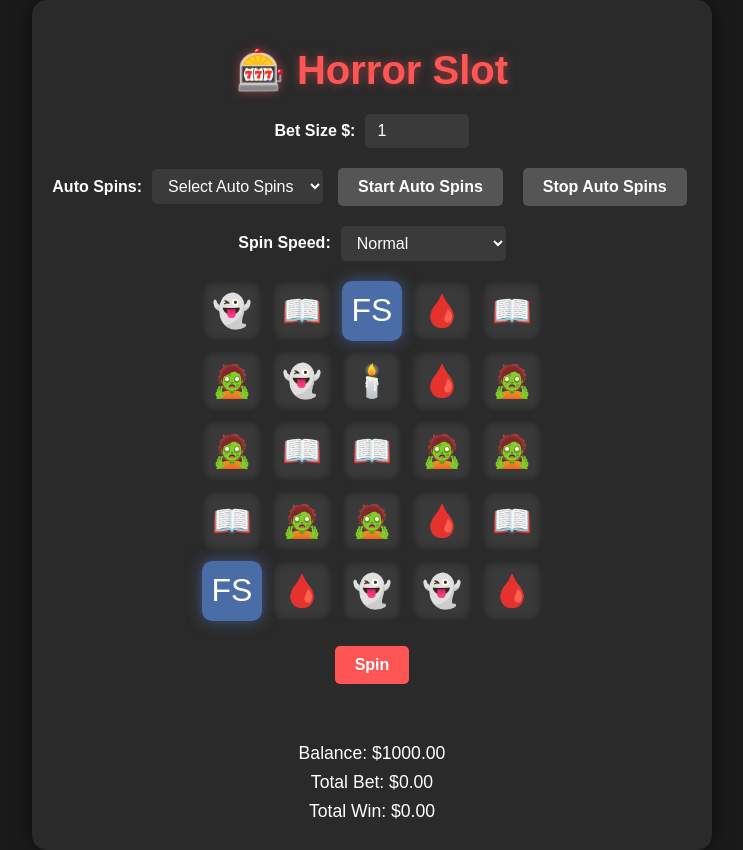
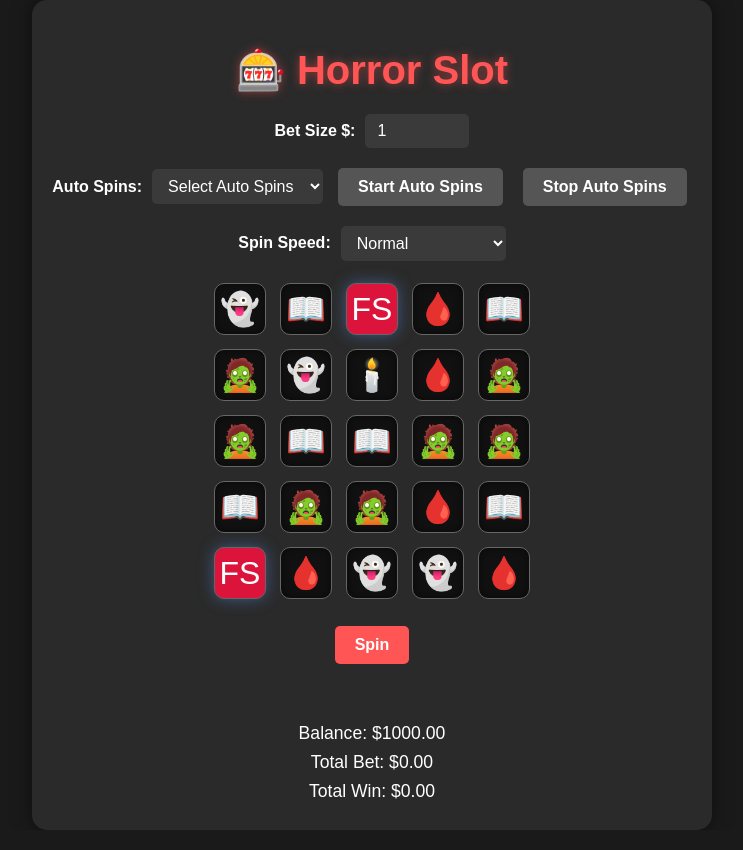
Before and after one commit to lxthvl/horror-slotx, a React (Create React App) app: page / in a window 1280 px wide. Shown: the whole page, without its empty margins (268-1011 px from the left). Built offline with nearby package versions, Linux system fonts and the light colour scheme.

Commit message:
Update App.css

```diff
--- a/src/App.css
+++ b/src/App.css
@@ -65,6 +65,36 @@ h1 {
 .cell.shatter {
   animation: shatter 1.5s ease-out;
 }
+
+.cell {
+  width: 50px;
+  height: 50px;
+  font-size: 2rem;
+  text-align: center;
+  line-height: 50px;
+  margin: 2px;
+  border: 1px solid #666;
+  background-color: #111;
+  transition: transform 0.3s ease, background-color 0.3s ease;
+}
+
+.cell.fs {
+  background-color: crimson;
+  color: #fff;
+}
+
+.cell.shatter {
+  animation: shatterAnim 0.5s ease;
+  background-color: #444;
+  transform: scale(1.2);
+}
+
+@keyframes shatterAnim {
+  0% { transform: scale(1); background-color: #222; }
+  50% { transform: scale(1.3); background-color: #ff6666; }
+  100% { transform: scale(1); background-color: #222; }
+}
+
 
 @keyframes shatter {
   0% { transform: scale(1); opacity: 1; }
```
